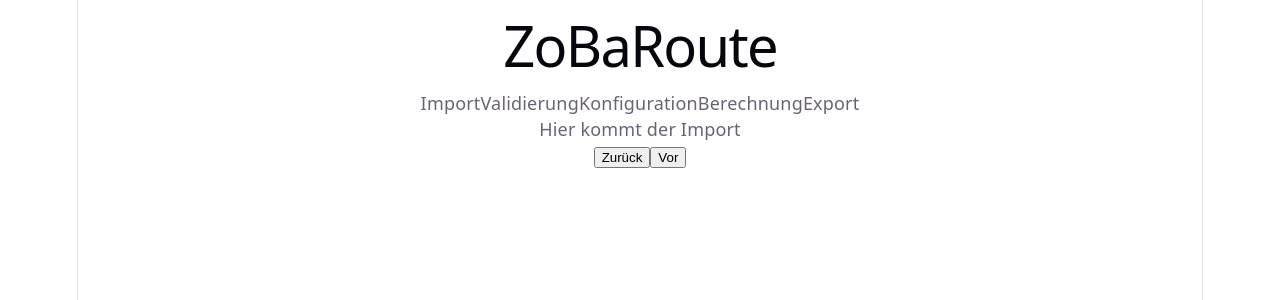
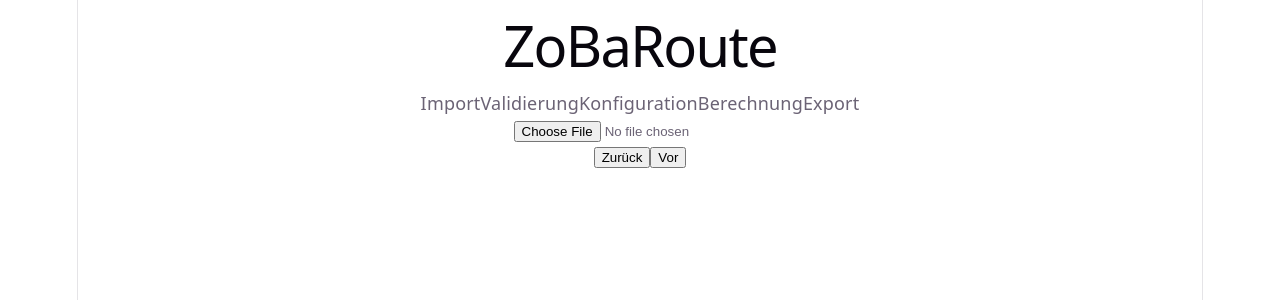
Before and after one commit to furrer-stefan/zobaroute, a React app in the folder frontend/: page / in a window 1280 px wide. Shown: the top 300 px of the page. Built offline with nearby package versions, Linux system fonts and the light colour scheme; the HTML template or start-up script is replaced by a standard one.

Commit message:
Add Step1ImportPage to App.jsx

```diff
--- a/frontend/src/App.jsx
+++ b/frontend/src/App.jsx
@@ -1,4 +1,5 @@
 import { useWizard } from "./hooks/useWizard.js"
+import Step1ImportPage from "./pages/Step1ImportPage.jsx"
 import { useState } from "react"
 
 const STEP_NAMES = ["Import", "Validierung", "Konfiguration", "Berechnung", "Export"]
@@ -19,7 +20,7 @@ function App() {
         }
         return <span key={index} className={className}>{name}</span>
       })}
-      {step === 1 && <p>Hier kommt der Import</p>}
+      {step === 1 && <Step1ImportPage setOrders={setOrders} next={next} />}
       {step === 2 && <p>Hier kommt die Validierung und Bearbeitungsmodus</p>}
       {step === 3 && <p>Hier kommt die Konfiguration</p>}
       {step === 4 && <p>Hier kommt die Routenberechnung</p>}
```
